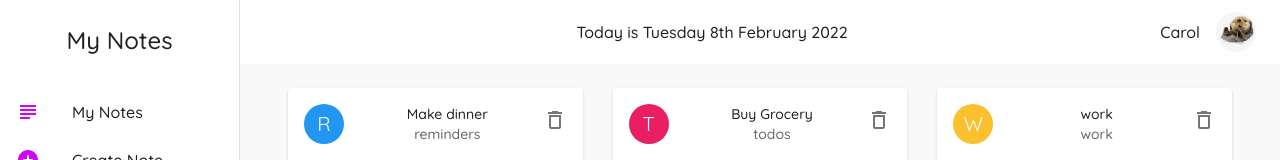
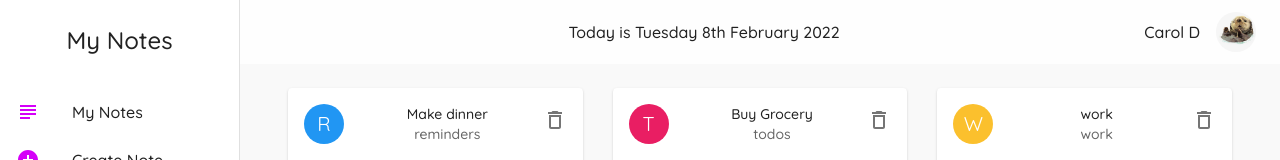
Before and after one commit to CDeweger/my-note, a React (Create React App) app: page / in a window 1280 px wide. Shown: the top 160 px of the page. Built offline with nearby package versions, Linux system fonts and the light colour scheme; data requests are answered from the project's data file.

Commit message:
update user name to Carol D

```diff
--- a/src/components/Layout.js
+++ b/src/components/Layout.js
@@ -81,7 +81,7 @@ const Layout = ({ children }) => {
           <Typography className={classes.date}>
             Today is {format(new Date(), "eeee do MMMM y ")}{" "}
           </Typography>
-          <Typography>Carol</Typography>
+          <Typography>Carol D</Typography>
           <Avatar src={otterImg} className={classes.avatar} />
         </Toolbar>
       </AppBar>
```
